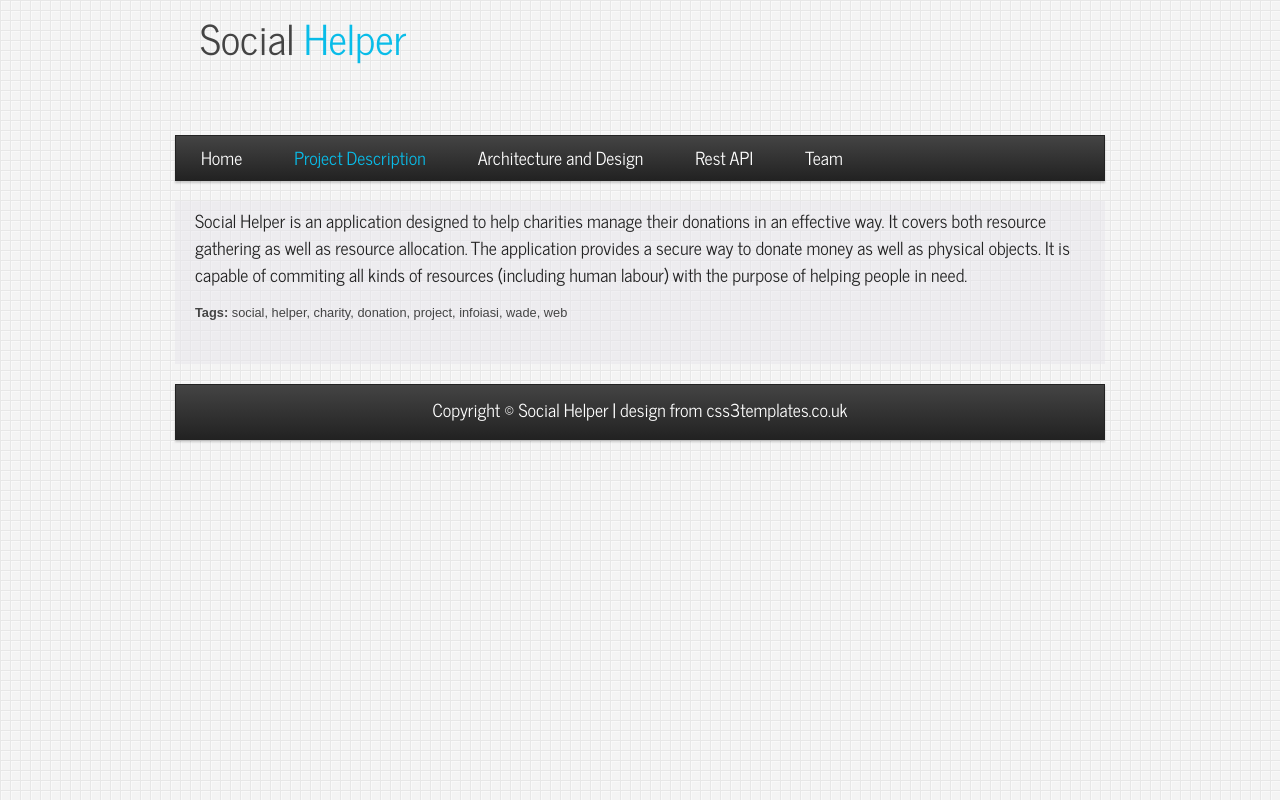
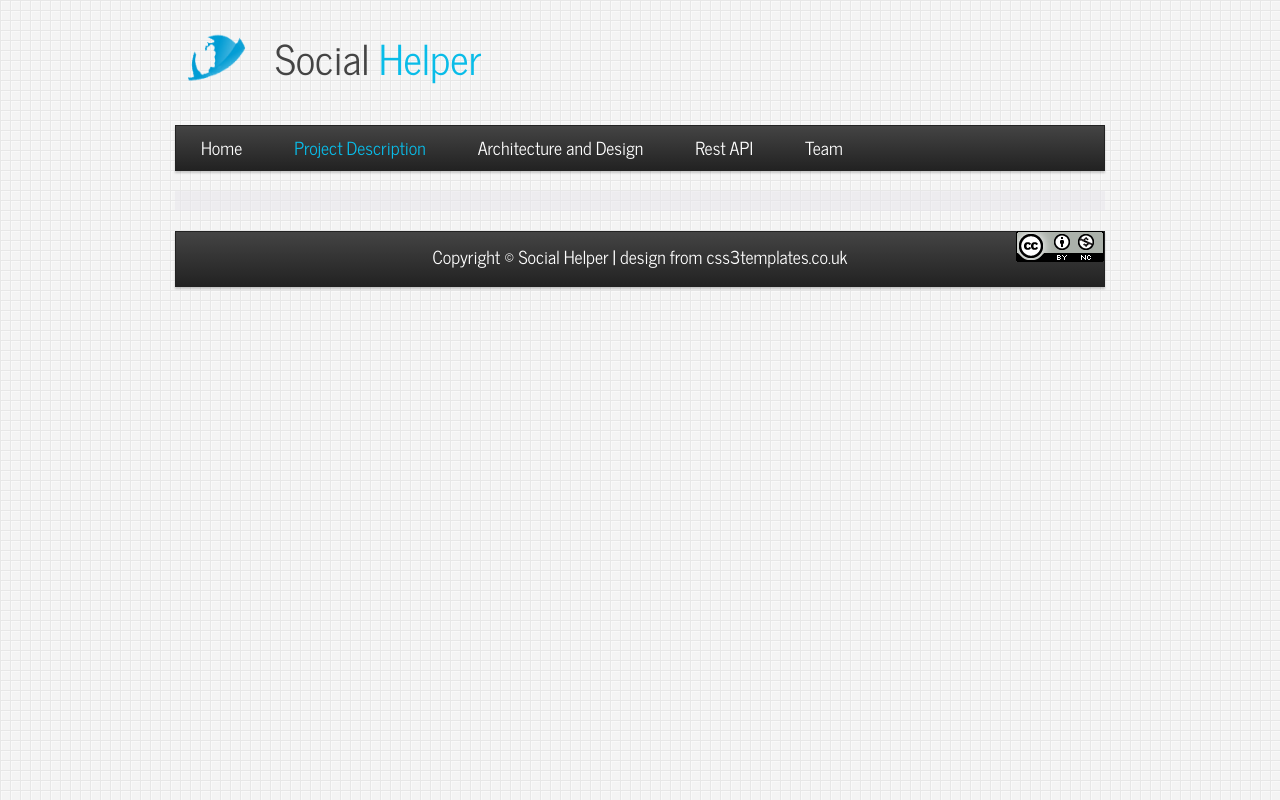
Before and after one commit to VladTudose/sh, a plain HTML site: page description.html in a window 1280 px wide. Drawn offline with Linux system fonts and the light colour scheme.

Commit message:
Modified Styles

```diff
--- a/css/style.css
+++ b/css/style.css
@@ -150,13 +150,15 @@ header {
 
 #logo {
   width: 300px;
-  height: 150px;
+  height: 120px;
   background: transparent;
   color: #888;
-  padding: 0 0 0 25px;
   float: left;
+  margin-top: 20px;
 }
-
+.logo-img{
+	float: left !important;
+}
 #logo h1, #logo h2 {
   font: normal 320% 'News Cycle', arial, sans-serif;
   border-bottom: 0;
@@ -545,7 +547,9 @@ ul#nav ul li a:hover {
   margin-right: 2px;
 }
 
-
+.diagram{
+	border-style:outset;
+}
 
 /* Image Transitions */
 ul#images {
@@ -563,3 +567,8 @@ ul#images li {
   width: 155px;
   height: 300px;
 }
+.creative-commons{
+	float: right;
+	top: -50px;
+	position: relative;
+}
--- a/description.html
+++ b/description.html
@@ -13,10 +13,13 @@
 <body>
   <div id="main">
     <header>
+	<img src="./images/logo.png" class="logo-img" alt="user-diagram" height="100px" width="100px">
       <div id="logo">
         <div id="logo_text">
           <!-- class="logo_colour", allows you to change the colour of the text -->
+
           <h1><a href="index.html">Social <span class="logo_colour">Helper</span></a></h1>
+
         </div>
       </div>
       <nav>
@@ -32,14 +35,13 @@
 
     <div id="site_content">
       <div id="content">
-        <!-- <h1>Welcome to Social Helper web application</h1> -->
-        <h3>Social Helper is an application designed to help charities manage their donations in an effective way. It covers both resource gathering as well as resource allocation. The application provides a secure way to donate money as well as physical objects. It is capable of commiting all kinds of resources (including human labour) with the purpose of helping people in need.</h3>
-		<p><strong>Tags:</strong> social, helper, charity, donation, project, infoiasi, wade, web</p>
+
       </div>
     </div>
     <footer>
       <p>Copyright &copy; Social Helper | <a href="http://www.css3templates.co.uk">design from css3templates.co.uk</a></p>
-    </footer>
+      <img src="./images/cc.png" class="creative-commons" alt="creative-commons" height="auto" width="auto">
+	</footer>
   </div>
   <p>&nbsp;</p>
   <!-- javascript at the bottom for fast page loading -->
```
Also changed, not shown: architecture.html (+5 -4 lines), index.html (+3 -1 lines), rest.html (+3 -1 lines), team.html (+3 -1 lines).
